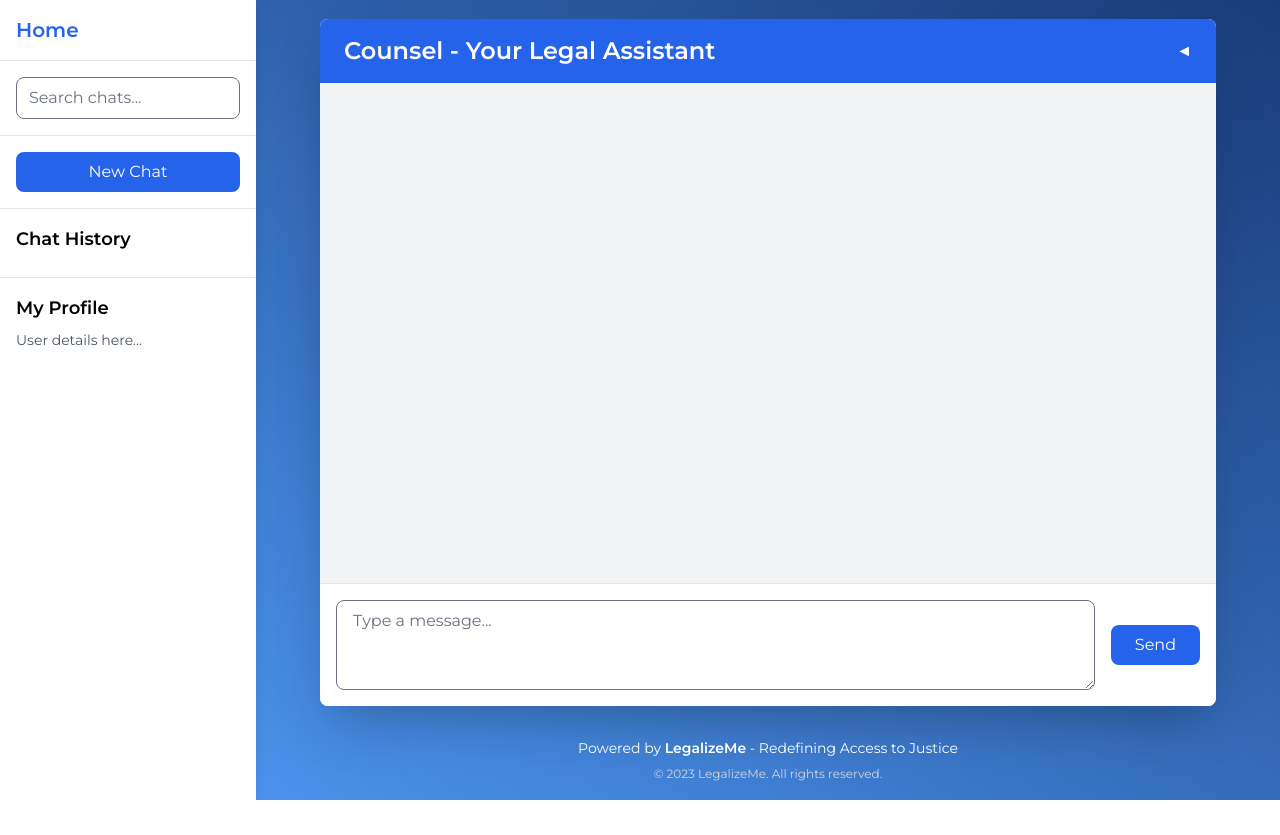
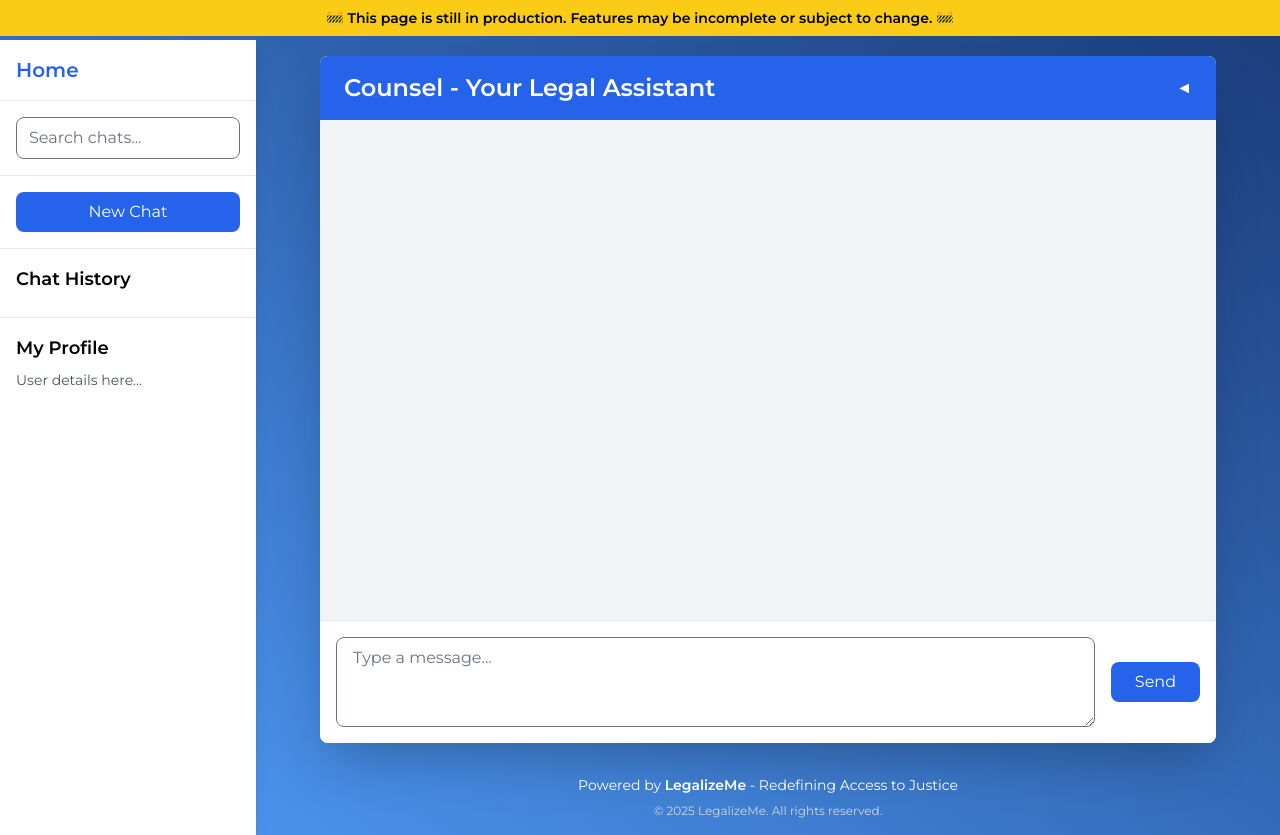
Before and after one commit to CheropS/LegalizeMe, a React (Vite) app in the folder client/: page /counsel in a window 1280 px wide. Before the commit the page ends 800 px from the top, so only its background shows below. Built offline with nearby package versions, Linux system fonts and the light colour scheme.

Commit message:
Added chatbot page

```diff
--- a/client/src/components/ChatBot.jsx
+++ b/client/src/components/ChatBot.jsx
@@ -139,9 +139,8 @@
 
 // export default ChatBot;
 
-
 import React, { useState, useEffect } from 'react';
-import { Link } from 'react-router-dom'; // For navigation to the home page
+import { Link } from 'react-router-dom';
 
 const ChatBotPage = () => {
   const [messages, setMessages] = useState([]);
@@ -152,7 +151,6 @@ const ChatBotPage = () => {
   const [chatHistory, setChatHistory] = useState([]);
   const [activeChat, setActiveChat] = useState(null);
 
-  // Load chat history and messages from localStorage when the component mounts
   useEffect(() => {
     const savedChatHistory = JSON.parse(localStorage.getItem('chatHistory'));
     const savedMessages = JSON.parse(localStorage.getItem('chatMessages'));
@@ -164,7 +162,6 @@ const ChatBotPage = () => {
     }
   }, []);
 
-  // Save chat history and messages to localStorage whenever they change
   useEffect(() => {
     localStorage.setItem('chatHistory', JSON.stringify(chatHistory));
     localStorage.setItem('chatMessages', JSON.stringify(messages));
@@ -199,7 +196,7 @@ const ChatBotPage = () => {
 
   const handleKeyDown = (e) => {
     if (e.key === 'Enter' && !e.shiftKey) {
-      e.preventDefault(); // Prevent form submission
+      e.preventDefault();
       sendMessage();
     }
   };
@@ -234,11 +231,19 @@ const ChatBotPage = () => {
 
   return (
     <div className="min-h-screen bg-gradient-to-tr from-[#4F9CF9] to-[#1A3B7A] flex font-montserrat">
+      {/* Production Banner */}
+      <div className="w-full bg-yellow-400 text-black text-center py-2 fixed top-0 z-50">
+        <p className="text-sm font-semibold">
+          🚧 This page is still in production. Features may be incomplete or subject to change. 🚧
+        </p>
+      </div>
+
       {/* Sidebar */}
       <div
         className={`w-64 bg-white shadow-lg transition-all duration-300 ${
           isSidebarOpen ? 'ml-0' : '-ml-64'
         }`}
+        style={{ marginTop: '40px' }} // Adjust margin to account for the banner
       >
         <div className="p-4 border-b">
           <Link to="/" className="text-xl font-semibold text-blue-600 hover:text-blue-700">
@@ -293,7 +298,7 @@ const ChatBotPage = () => {
       </div>
 
       {/* Main Chat Area */}
-      <div className="flex-1 flex flex-col items-center justify-center p-4">
+      <div className="flex-1 flex flex-col items-center justify-center p-4" style={{ marginTop: '40px' }}>
         <div className="w-full max-w-4xl bg-white rounded-lg shadow-2xl overflow-hidden">
           {/* Header */}
           <div className="bg-blue-600 text-white flex items-center justify-between px-6 py-4">
@@ -354,7 +359,7 @@ const ChatBotPage = () => {
             Powered by <span className="font-semibold">LegalizeMe</span> - Redefining Access to Justice
           </p>
           <p className="text-xs text-gray-300 mt-2">
-            © 2023 LegalizeMe. All rights reserved.
+            © 2025 LegalizeMe. All rights reserved.
           </p>
         </div>
       </div>
```
